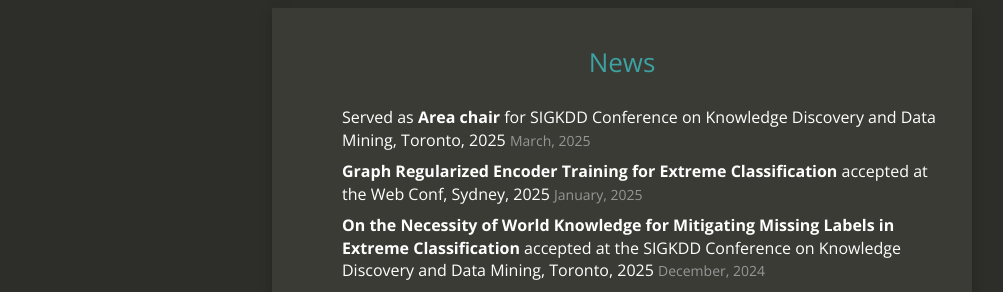
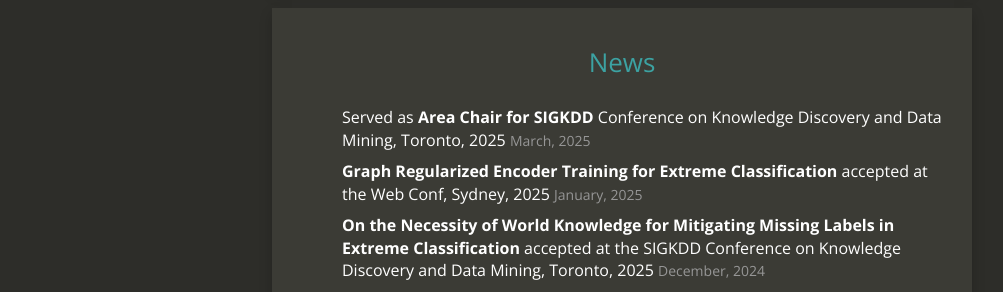
Before and after one commit to DeepakSaini119/DeepakSaini119.github.io, a Jekyll site: the page built from index.html, in a window 1280 px wide and 900 px high, scrolled down 556 px. Shown: the part 154-446 px from the top of the window, without its empty margins (18-1021 px from the left). Built offline with Jekyll 4.4.1, drawn with Linux system fonts in a browser that asks for light colours; nearby versions of some CDN libraries.

```diff
--- a/index.html
+++ b/index.html
@@ -32,7 +32,7 @@ make-smaller-titles: true
             <div>
                 <ul>
                     <li>
-                        Served as <b>Area chair</b> for SIGKDD </b>Conference on Knowledge Discovery and Data Mining, Toronto, 2025
+                        Served as <b>Area Chair for SIGKDD </b>Conference on Knowledge Discovery and Data Mining, Toronto, 2025
                         <small style="font-size: 14px;margin-top: -10px;padding-top: 0px;color: #969696;"}>March, 2025</small>
                     </li>
                     <br style="display: block;content: '';margin-top: 8px;">
```
